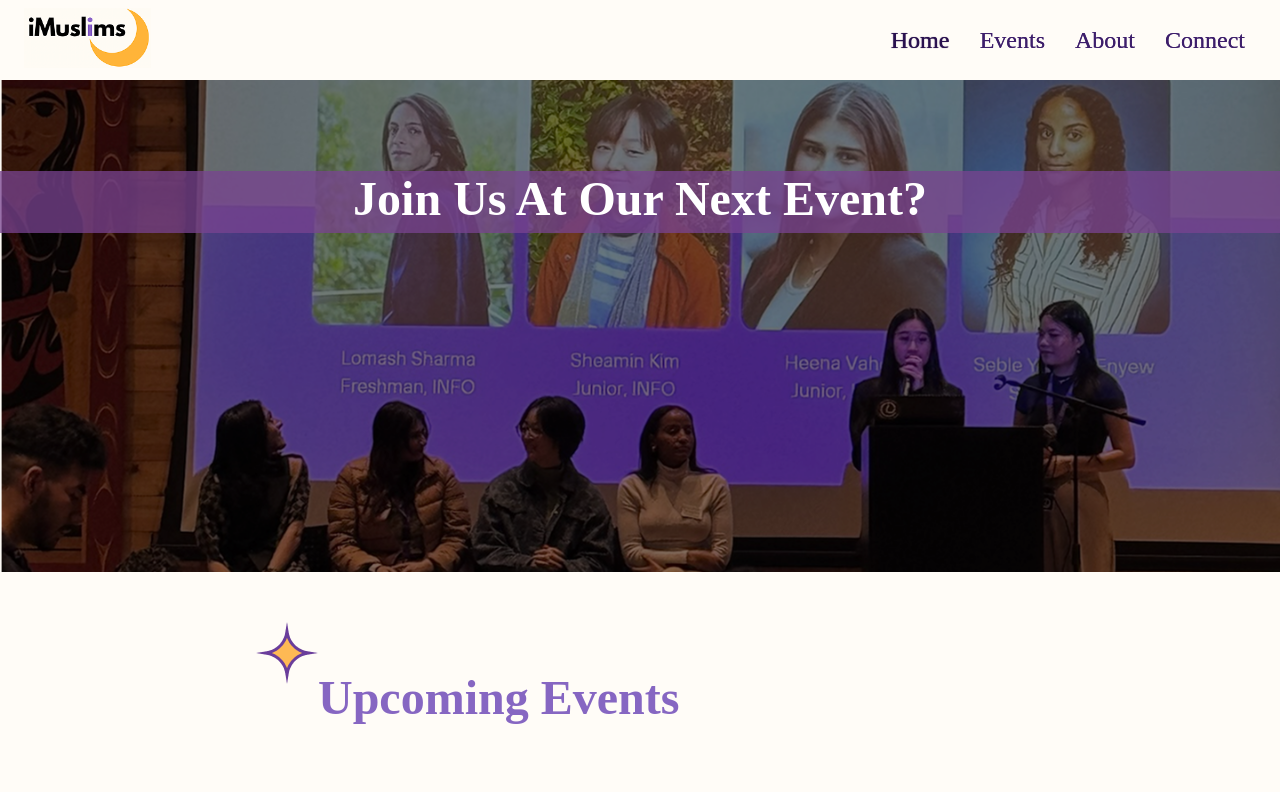
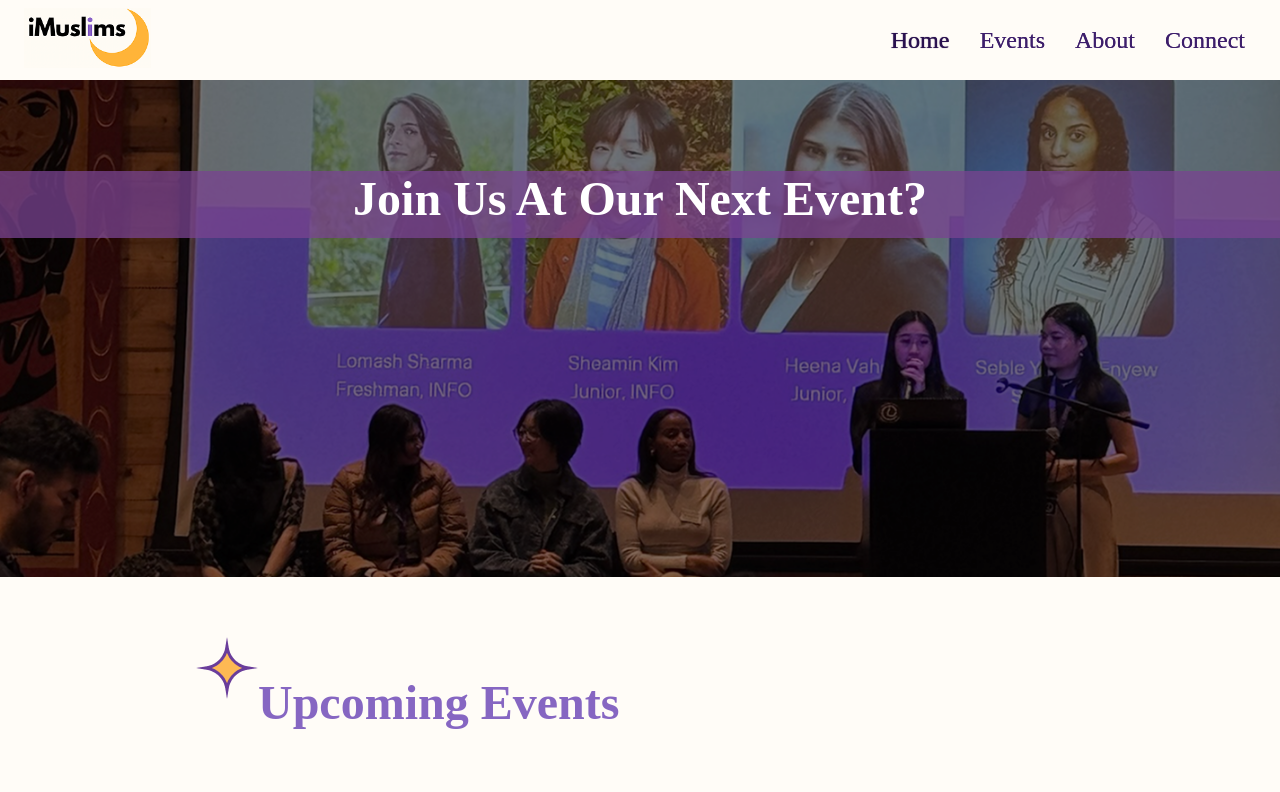
Before and after one commit to JimmyALiu/iMuslims, a Next.js app: page /events in a window 1280 px wide. Shown: the top 792 px of the page. Built offline with nearby package versions, Linux system fonts and the light colour scheme; a web font is replaced by a local one.

Commit message:
Styling changes for events banner

```diff
--- a/src/app/events/page.jsx
+++ b/src/app/events/page.jsx
@@ -33,7 +33,7 @@ export default function Events() {
             </div>
 
             <div className={styles.eventTitle}>
-              <h1> <img src="/star.png" className={'star ' + styles.starTopLeft}></img>Upcoming Events</h1>
+            <h1> <img src="/star.png" className={'star ' + styles.starTopLeft}></img>Upcoming Events</h1>
             </div>
             <div className={styles.eventList}>
                 {eventsData.map((item, index) => (
--- a/src/app/events/page.module.css
+++ b/src/app/events/page.module.css
@@ -11,9 +11,10 @@
 
 .eventsBanner img {
     /* note that the raw image contains a little white strip on the left side it's not the styling */
-    width: 100%;
+    width: 101%;
 
     /* overlay it with black */
+    margin-left:  -0.2%;
     filter: brightness(50%);
 }
 
@@ -23,7 +24,7 @@
     color: white;
     background: rgba(120, 67, 144, 0.75);
     width:  100%;
-    height: 1.3em;
+    height: 1.4em;
 
     /* document will not allocate any space for the h1, will be relative to parent */
     position: absolute;
@@ -101,5 +102,6 @@
   }
 
     .starTopLeft {
-        bottom: 30px;
+        bottom: 20px;
+        margin-left:  -60px;
     }
```
